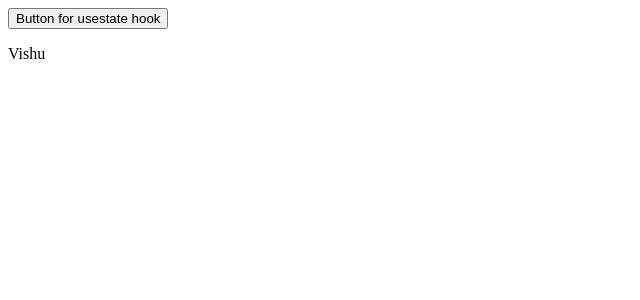
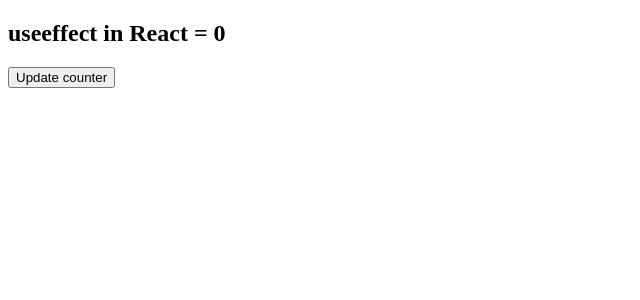
Before and after one commit to 1HarshSaini/React.js_Practice, a React (Create React App) app in the folder react-app/: page / in a window 1280 px wide. Shown: the top 300 px of the page, without its empty margins (0-640 px from the left). Built offline with nearby package versions, Linux system fonts and the light colour scheme.

Commit message:
useEffect Hook

```diff
--- a/react-app/src/App.js
+++ b/react-app/src/App.js
@@ -1,12 +1,23 @@
-import React,{useState} from 'react'
+import React,{useEffect,useState} from 'react'
 
 function App() {
-  const [data,setData]=useState('Vishu');
+  const[count,updateCount]=useState(0);
+  if(count>4){
+    alert("limit");
+  }
+  useEffect(()=>{
+    console.log("useEffect");
+  })
   return (
-    <>
-    <button onClick={()=>setData('Harsh')}>Button for usestate hook </button>
-    <p>{data}</p>
-    </>
+    <div>
+
+       <h1>useeffect in React = {count}  </h1>
+
+       <button onClick={()=>updateCount(count+1)}>Update counter</button>
+
+
+    </div>
+
   )
 }
 
```
